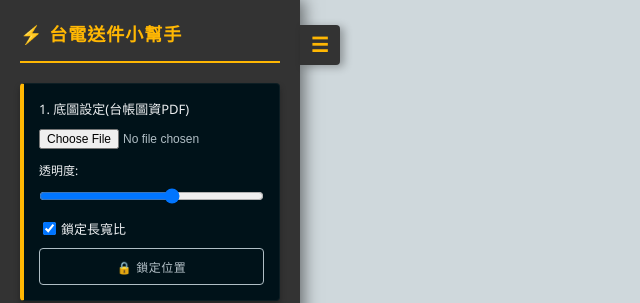
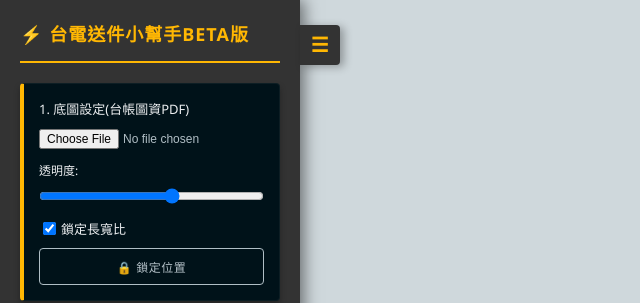
Before and after one commit to bluebluev2/taieasy_BETA, a plain HTML site: page index.html in a window 1280 px wide. Shown: the top 303 px of the page, 0-640 px from the left. Drawn offline with nearby package versions, Linux system fonts and the light colour scheme; a script that the page names is missing.

Commit message:
Update index.html

```diff
--- a/index.html
+++ b/index.html
@@ -178,7 +178,7 @@
     <button class="toggle-btn" onclick="toggleSidebar()">☰</button>
 
     <div class="sidebar-scroll-area">
-        <h3>⚡ 台電送件小幫手</h3>
+        <h3>⚡ 台電送件小幫手BETA版</h3>
 
         <div class="section">
             <label>1. 底圖設定(台帳圖資PDF)</label>
```
